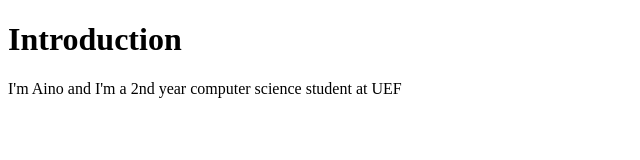
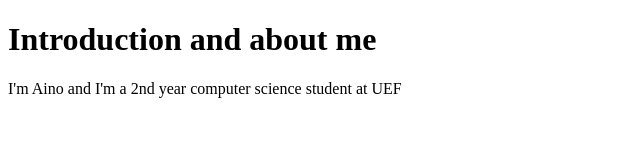
Before and after one commit to ainoakomu/portfolio-site, a plain HTML site: page index.html in a window 1280 px wide. Shown: the whole page, without its empty margins (0-640 px from the left). Drawn offline with Linux system fonts and the light colour scheme.

Commit message:
new lines

```diff
--- a/index.html
+++ b/index.html
@@ -4,7 +4,7 @@
   <title>This is a title on the feature/theme</title>
 </head>
 <body>
-  <h1>Introduction</h1>
+  <h1>Introduction and about me</h1>
   <p>I'm Aino and I'm a 2nd year computer science student at UEF</p>
 </body>
 </html>
```
